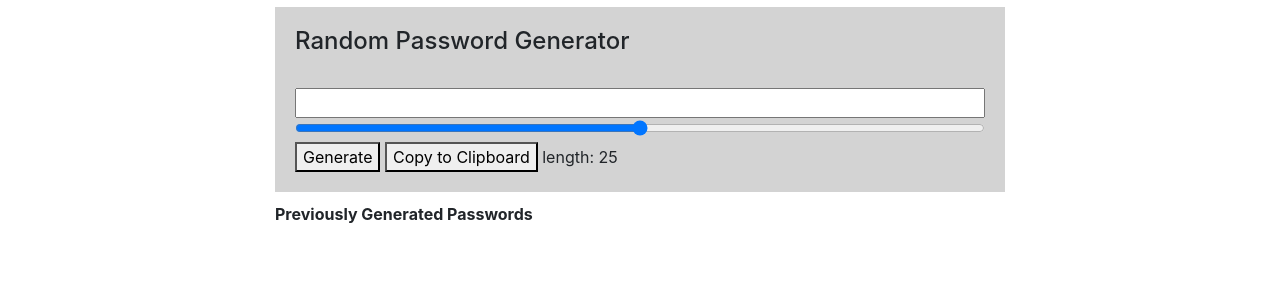
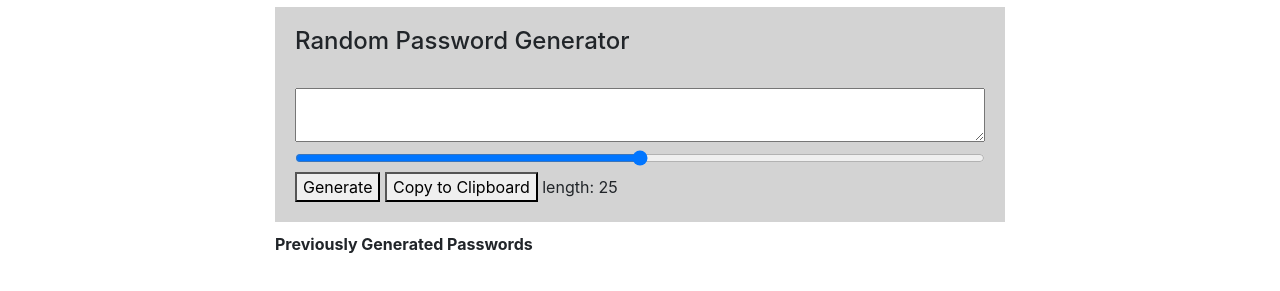
Before and after one commit to johnmoolah/Password_GeneratorHW3, a plain HTML site: page index.html in a window 1280 px wide. Shown: the part 43-334 px from the top of the page. Drawn offline with nearby package versions, Linux system fonts and the light colour scheme.

Commit message:
changed input tag to textarea tag

```diff
--- a/index.html
+++ b/index.html
@@ -24,7 +24,7 @@
                     <h4>Random Password Generator</h4>
                     <br />
                     <!-- Creates the textbox of the Password Gernerator -->
-                    <input type="text" id="display">
+                    <textarea id="display"></textarea>
                     <br />
                     <!-- Allows the user to choose the length of the password -->
                     <input type="range" min="0" max="50" name="slider" id="slider">
```
